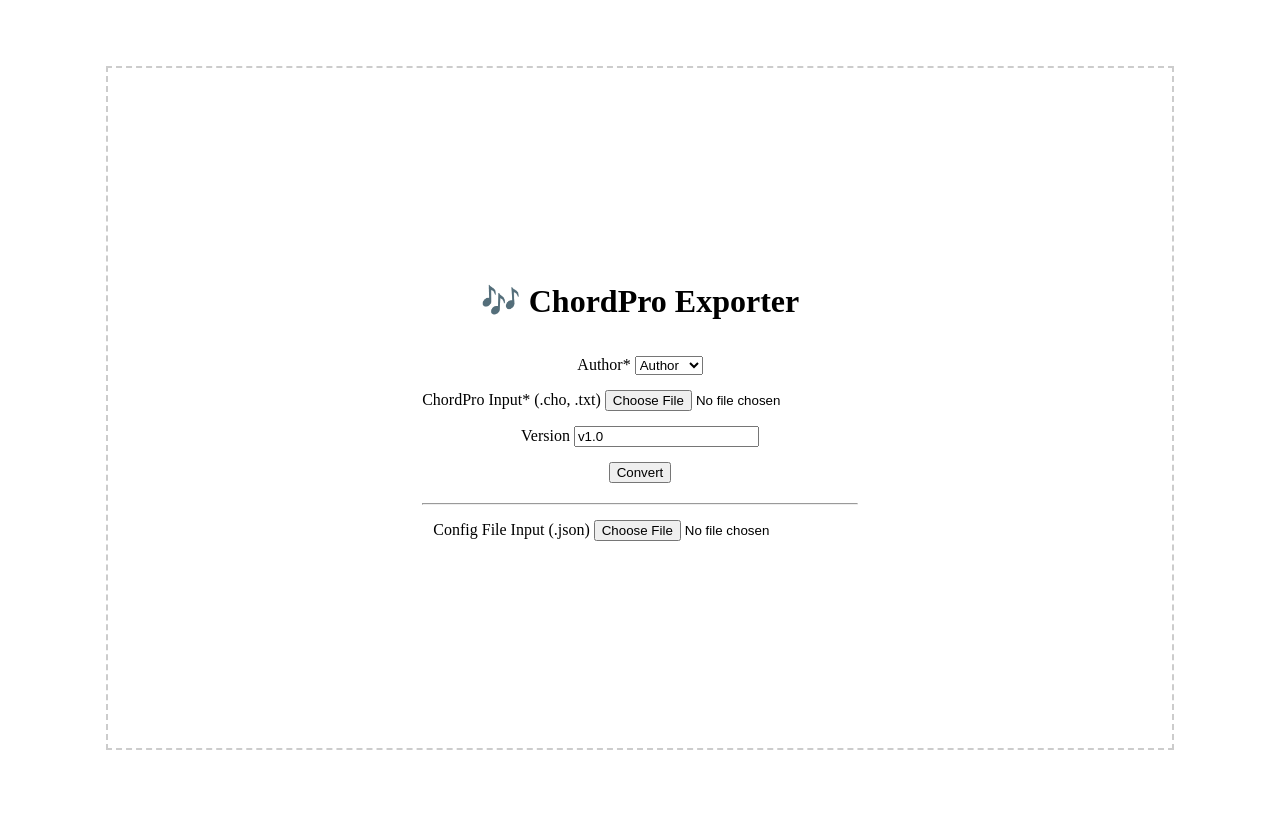
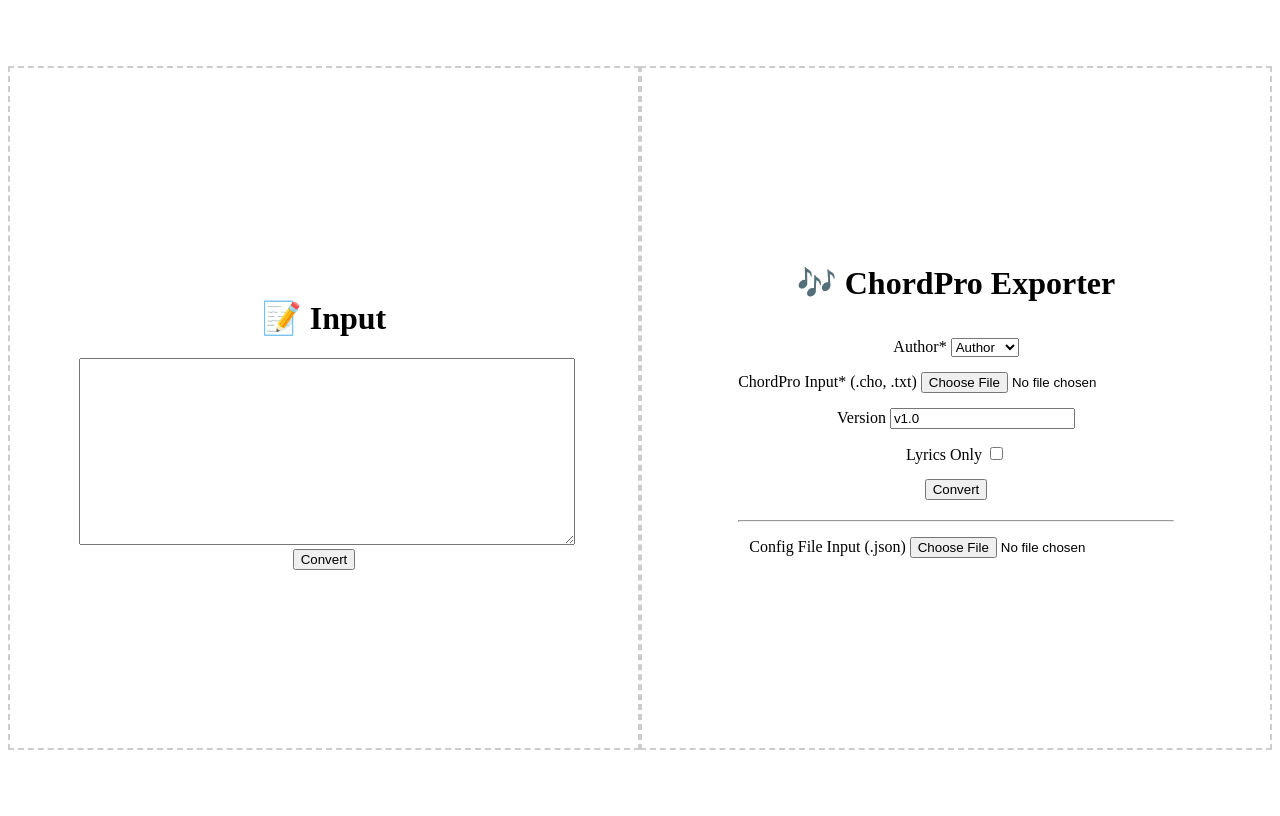
Before and after one commit to atSteini/ChordPro-Exporter, a Flask app: page / in a window 1280 px wide. Run offline with Flask 3, Linux system fonts and the light colour scheme.

Commit message:
Add lyrics only functionality

```diff
--- a/app.py
+++ b/app.py
@@ -11,6 +11,7 @@ ALLOWED_CONF = {'json'}
 PORT = 5100
 TO_CONVERT = '' # set in main
 CONF_FILE = 'default_configfile.json'
+CONF_FILE_LYRICS_ONLY = 'lyrics_only_config.json'
 CONF_FILE_UPLOAD = 'configfile_upload.json'
 OUTPUT_FILENAME = "output.pdf"
 FILES_TO_REMOVE = [CONF_FILE_UPLOAD, OUTPUT_FILENAME, "userconf.json"]
@@ -18,12 +19,13 @@ FILES_TO_REMOVE = [CONF_FILE_UPLOAD, OUTPUT_FILENAME, "userconf.json"]
 user_file = 'users.json'
 file_already_downloaded = False
 users = []
+default_user = {"name": "N.A.", "initials": ["N.A."]}
 
 app = Flask(__name__)
 app.config['UPLOAD_FOLDER'] = UPLOAD_FOLDER
 
 @app.route('/', methods=['GET', 'POST'])
-def upload_file():
+def convert():
   if request.method == 'POST':
     (error, filename) = savefiles()
 
@@ -32,8 +34,9 @@ def upload_file():
 
     user = get_user(request.form.get('selectAuthor', None))
     version = request.form.get('version', None)
+    lyrics_only = request.form.get('lyricsOnlyChbx', None)
 
-    execute_converter(OUTPUT_FILENAME, user, version)
+    execute_converter(OUTPUT_FILENAME, user, version, lyrics_only)
 
     ret_val = send_file(open(OUTPUT_FILENAME, "rb"), mimetype='pdf', as_attachment=True, download_name=f'{filename}.pdf')
 
@@ -45,16 +48,23 @@ def upload_file():
 
   return render_template('index.html', authors=[o['name'] for o in users])
 
-def execute_converter(filename, user, ver):
-  global CONF_FILE, CONF_FILE_UPLOAD
+def execute_converter(filename, user, ver, lyrics_only):
+  global CONF_FILE, CONF_FILE_UPLOAD, default_user
 
-  generate_meta.generate_meta(user_initials=user["initials"][0] if user else 'N.A.',
+  user_to_use = user if user else default_user
+  print(user_to_use)
+  generate_meta.generate_meta(user_initials=user_to_use["initials"][0],
                               version=ver)
 
   if (CONF_FILE_UPLOAD):
     CONF_FILE = CONF_FILE_UPLOAD
 
-  subprocess.run(['chordpro', TO_CONVERT, '--config', CONF_FILE, '--output', f'{filename}'])
+  command = ['chordpro', TO_CONVERT, '--config', CONF_FILE, '--output', f'{filename}']
+
+  if lyrics_only:
+    command += (['--lyrics-only', '--config', CONF_FILE_LYRICS_ONLY])
+
+  subprocess.run(command)
 
 def get_user(name):
   for user in users:
@@ -63,11 +73,14 @@ def get_user(name):
   return None
 
 def load_users():
-  global users
+  global users, default_user
   print('Loading users...')
   try:
     with open(user_file, 'r') as file:
       users = json.loads(file.read())['users']
+      for user in users:
+        if 'is_default' in user:
+          default_user = user
 
     print('Users loaded')
   except FileNotFoundError:
@@ -82,21 +95,31 @@ def allowed_file(filename, ext):
 def savefiles() -> tuple[str, str]:
   global file_already_downloaded, TO_CONVERT, CONF_FILE_UPLOAD
 
+  by_text = False
+
+  if request.form.get('choTextInput', None):
+    by_text = True
+    with open(TO_CONVERT, 'w') as file:
+      file.write(request.form.get('choTextInput', None))
+    #file_already_downloaded = True
+    filename = 'text'
+
   # ChordPro File
-  if 'chofile' not in request.files:
+  if not by_text and 'chofile' not in request.files:
       return ('No ChordPro part', None)
 
-  if file_already_downloaded:
+  if not by_text and file_already_downloaded:
     return ('File already downloaded', None)
 
-  chofile = request.files['chofile']
+  if not by_text:
+    chofile = request.files['chofile']
 
-  if chofile.filename == '':
-    return ('No ChordPro File submitted', None)
+    if chofile.filename == '':
+      return ('No ChordPro File submitted', None)
 
-  if chofile and allowed_file(chofile.filename, ALLOWED_CHO):
-    filename = secure_filename(chofile.filename)
-    chofile.save(TO_CONVERT)
+    if chofile and allowed_file(chofile.filename, ALLOWED_CHO):
+      filename = secure_filename(chofile.filename)
+      chofile.save(TO_CONVERT)
 
   # Config File
   saved_conf = False
--- a/generate_meta.py
+++ b/generate_meta.py
@@ -29,6 +29,7 @@ def generate_meta(user_initials: str, version: str, is_major: bool = None, user_
   reset_version = reset if reset else reset_version
   update_version = update if update else update_version
   meta["meta"]["file_ver"] = [version] if version else meta["meta"]["file_ver"]
+  meta["meta"]["initials"] = [initials]
 
   main()
 
@@ -38,6 +39,7 @@ def main():
   try:
     with open(userconf_file, "r") as file:
       data = json.load(file)
+      meta["meta"]["initials"] = [initials]
 
       file_ver = data["meta"]["file_ver"][0]
       if reset_version:
@@ -62,7 +64,6 @@ def main():
         print("No update or reset requested")
 
       meta["meta"]["file_ver"] = [file_ver]
-      meta["meta"]["initials"] = [initials]
   except FileNotFoundError:
     print("userconf.json file not found")
     pass
--- a/templates/index.html
+++ b/templates/index.html
@@ -28,12 +28,32 @@
         cursor: pointer;
       }
 
+      .text-area {
+        width: 100%;
+        height: 100%;
+      }
+
       div {
         margin: 15px 0;
       }
     </style>
   </head>
   <body>
+
+    <div id="writer" class="drop-zone">
+      <h1>📝 Input</h1>
+
+      <form
+        id="textForm"
+        action="/"
+        method="post"
+        enctype="multipart/form-data"
+      >
+        <textarea name="choTextInput" id="choTextInput" class="text-area" rows="10" cols="50"></textarea>
+
+        <input type="submit" value="Convert"/>
+      </form>
+    </div>
 
     <div id="dropZone" class="drop-zone">
       <h1>🎶 ChordPro Exporter</h1>
@@ -64,6 +84,10 @@
           <label for="version">Version</label>
           <input type="text" name="version" id="version" value="v1.0">
         </div>
+        <div>
+          <label for="lyricsOnlyChbx">Lyrics Only</label>
+          <input type="checkbox" name="lyricsOnlyChbx" id="lyricsOnlyChbx" value="true">
+        </div>
 
         <input type="submit" value="Convert"/>
 
@@ -75,5 +99,6 @@
         </div>
       </form>
     </div>
+
   </body>
 </html>
--- a/users.json
+++ b/users.json
@@ -10,7 +10,8 @@
     },
     {
       "name": "Flo S.",
-      "initials": ["F.S."]
+      "initials": ["F.S."],
+      "is_default": true
     }
   ]
 }
```
Also changed, not shown: default_configfile.json (+14 -12 lines), lyrics_only_config.json (added, +7 -0 lines).
